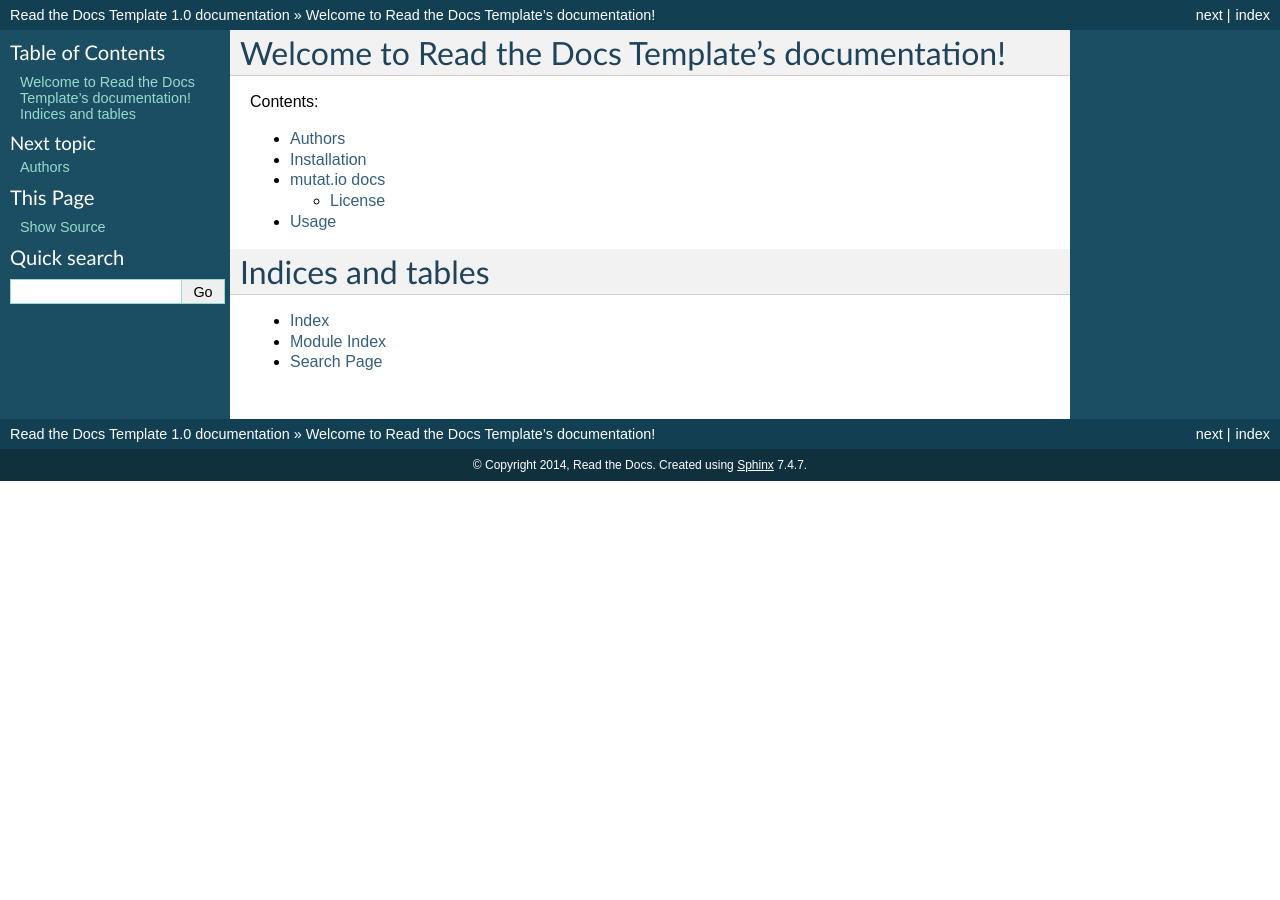
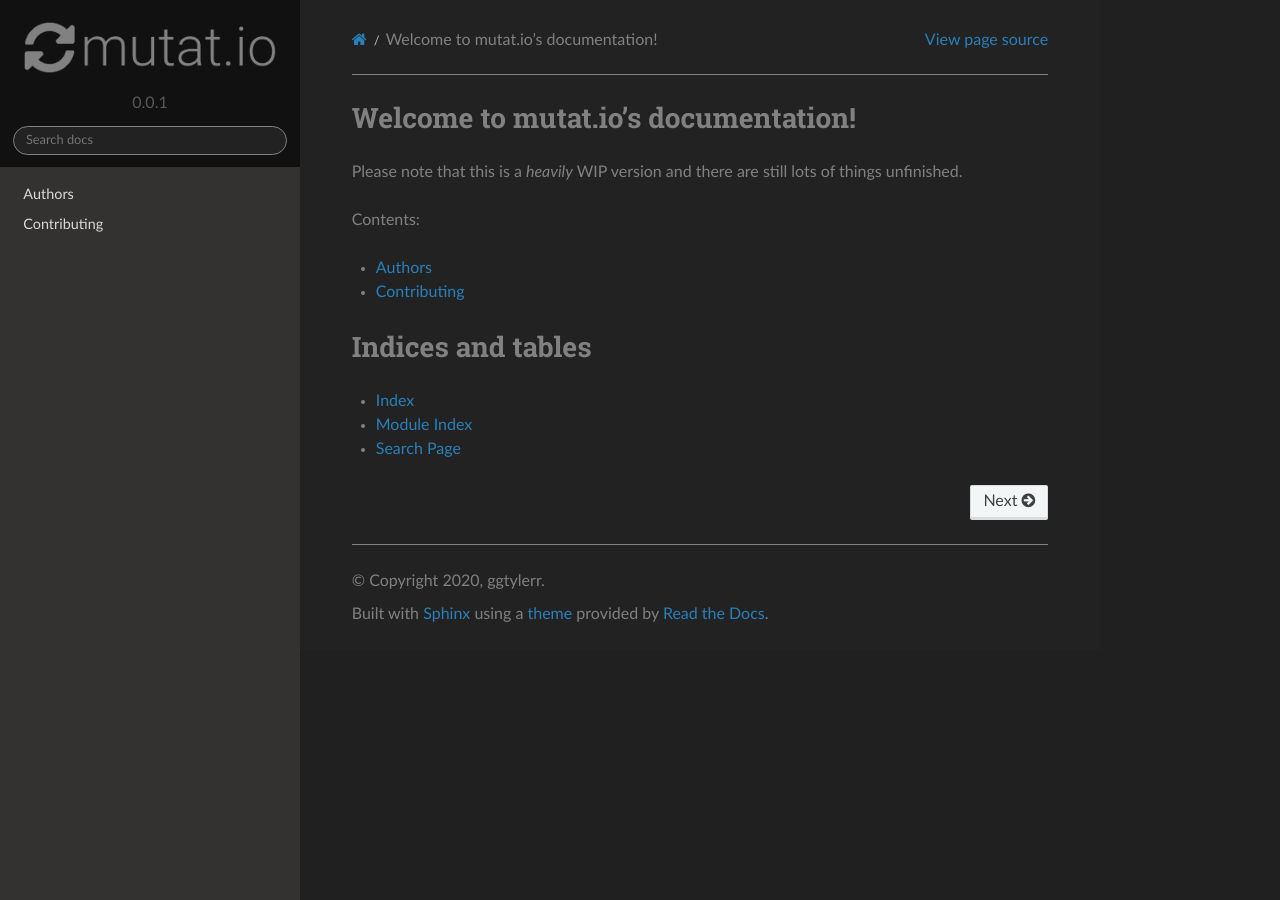
Before and after one commit to ggtylerr/mutat.io-docs, a Sphinx documentation site: the page built from docs/index.rst, in a window 1280 px wide. Built offline with Sphinx 7.4.7 and the Read the Docs theme 2.0.0, drawn with Linux system fonts in a browser that asks for light colours.

Commit message:
Actually make a proper version

```diff
--- a/AUTHORS.rst
+++ b/AUTHORS.rst
@@ -1,5 +1,6 @@
+.. Please put make a newline and put your name here if you want credit.
+
 Authors
 -------
 
-* Eric (New contributor)
-* Anthony
+* Tyler Flowers (ggtylerr)
--- a/README.rst
+++ b/README.rst
@@ -14,4 +14,6 @@ mutat.io docs
 License
 -------
 
-The project is licensed under the BSD license.
+The project is licensed under the `ISC license.`_
+
+.. _ISC license.: https://choosealicense.com/licenses/isc/
--- /dev/null
+++ b/docs/_static/css/custom.css
@@ -0,0 +1,34 @@
+.wy-side-nav-search {
+	background-color: #111;
+}
+
+.wy-body-for-nav {
+	background-color: #222222;
+}
+
+.wy-nav-content {
+	background-color: #222222;
+}
+
+body {
+	color: #818181;
+}
+
+.wy-side-nav-search input[type=text] {
+	background-color: #222222;
+	border-color: #818181;
+	box-shadow: none;
+	color: #818181;
+}
+
+hr {
+	border-top: 1px solid #818181;
+}
+
+a:visited {
+	color: #2980b9
+}
+
+.wy-menu-vertical a:visited {
+	color: #d9d9d9
+}
--- a/docs/conf.py
+++ b/docs/conf.py
@@ -14,6 +14,7 @@
 
 import sys
 import os
+import sphinx_rtd_theme
 
 # If extensions (or modules to document with autodoc) are in another directory,
 # add these directories to sys.path here. If the directory is relative to the
@@ -28,7 +29,9 @@ import os
 # Add any Sphinx extension module names here, as strings. They can be
 # extensions coming with Sphinx (named 'sphinx.ext.*') or your custom
 # ones.
-extensions = []
+extensions = [
+	'sphinx_rtd_theme'
+]
 
 # Add any paths that contain templates here, relative to this directory.
 templates_path = ['_templates']
@@ -43,17 +46,17 @@ source_suffix = '.rst'
 master_doc = 'index'
 
 # General information about the project.
-project = u'Read the Docs Template'
-copyright = u'2014, Read the Docs'
+project = u'mutat.io'
+copyright = u'2020, ggtylerr'
 
 # The version info for the project you're documenting, acts as replacement for
 # |version| and |release|, also used in various other places throughout the
 # built documents.
 #
 # The short X.Y version.
-version = '1.0'
+version = '0.0.1'
 # The full version, including alpha/beta/rc tags.
-release = '1.0'
+release = 'Alpha 0.0.1'
 
 # The language for content autogenerated by Sphinx. Refer to documentation
 # for a list of supported languages.
@@ -98,12 +101,16 @@ pygments_style = 'sphinx'
 
 # The theme to use for HTML and HTML Help pages.  See the documentation for
 # a list of builtin themes.
-html_theme = 'default'
+html_theme = 'sphinx_rtd_theme'
 
 # Theme options are theme-specific and customize the look and feel of a theme
 # further.  For a list of options available for each theme, see the
 # documentation.
-#html_theme_options = {}
+html_theme_options = {
+	'logo_only': True,
+	'collapse_navigation': False,
+	'style_external_links': True,
+}
 
 # Add any paths that contain custom themes here, relative to this directory.
 #html_theme_path = []
@@ -117,7 +124,7 @@ html_theme = 'default'
 
 # The name of an image file (relative to this directory) to place at the top
 # of the sidebar.
-#html_logo = None
+html_logo = 'imgs/logo.png'
 
 # The name of an image file (within the static path) to use as favicon of the
 # docs.  This file should be a Windows icon file (.ico) being 16x16 or 32x32
@@ -128,6 +135,11 @@ html_theme = 'default'
 # relative to this directory. They are copied after the builtin static files,
 # so a file named "default.css" will overwrite the builtin "default.css".
 html_static_path = ['_static']
+
+# Custom CSS files
+html_css_files = [
+	'css/custom.css'
+]
 
 # Add any extra paths that contain custom files (such as robots.txt or
 # .htaccess) here, relative to this directory. These files are copied
--- a/docs/history.rst
+++ /dev/null
@@ -1 +0,0 @@
-.. include:: ../HISTORY.rst
--- a/docs/index.rst
+++ b/docs/index.rst
@@ -1,10 +1,7 @@
-.. Read the Docs Template documentation master file, created by
-   sphinx-quickstart on Tue Aug 26 14:19:49 2014.
-   You can adapt this file completely to your liking, but it should at least
-   contain the root `toctree` directive.
+Welcome to mutat.io's documentation!
+==================================================
 
-Welcome to Read the Docs Template's documentation!
-==================================================
+Please note that this is a *heavily* WIP version and there are still lots of things unfinished.
 
 Contents:
 
--- a/docs/installation.rst
+++ /dev/null
@@ -1,7 +0,0 @@
-============
-Installation
-============
-
-Install the package with pip::
-
-    $ pip install read-the-docs-template
--- a/docs/readme.rst
+++ /dev/null
@@ -1 +0,0 @@
-.. include:: ../README.rst
--- a/docs/usage.rst
+++ /dev/null
@@ -1,7 +0,0 @@
-========
-Usage
-========
-
-To use this template, simply update it::
-
-	import read-the-docs-template
```
Also changed, not shown: CONTRIBUTING.rst (added, +12 -0 lines), docs/imgs/logo.png (added), 1 other file.
